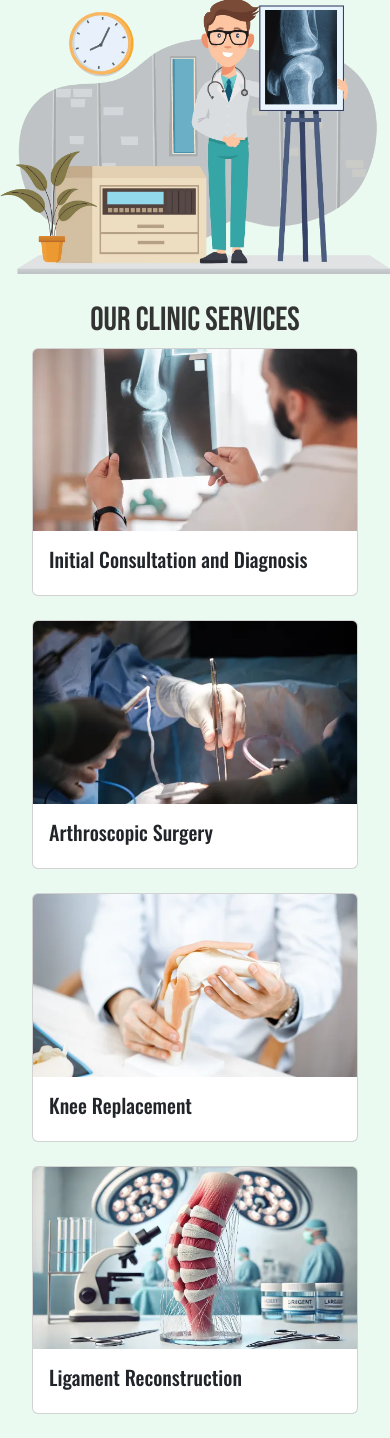
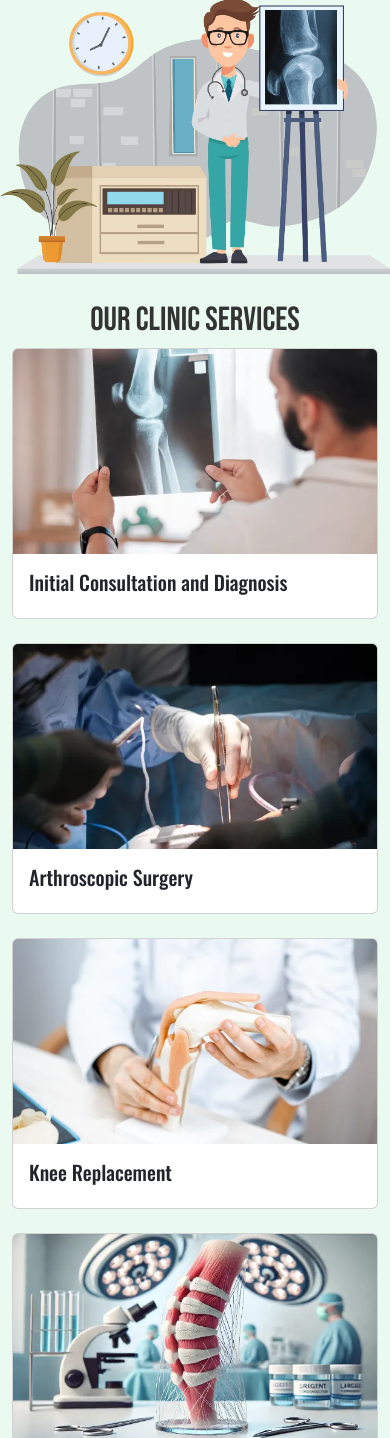
Before and after one commit to pagaslav/theknee-surgery, a Flask app: page / in a window 390 px wide. Shown: the part 723-2161 px from the top of the page. Run offline with Flask 3, Linux system fonts and the light colour scheme; some libraries are stand-ins or nearby versions.

Commit message:
style(index page): adjust card margins for different screen sizes
Change margins around cards to ensure appropriate spacing on large screens and remove margins on
devices with a screen width less than 600px

```diff
--- a/static/css/style.css
+++ b/static/css/style.css
@@ -26,6 +26,15 @@ body {
 
 main {
   flex: 1 0 auto;
+}
+
+/* Back to Top Button Style */
+.back-to-top {
+  position: fixed;
+  bottom: 20px;
+  right: 20px;
+  display: none;
+  z-index: 100;
 }
 
 .custom-icon-nav,
@@ -367,6 +376,11 @@ footer {
     display: none;
   }
 
+  .cards {
+    margin-left: 0 !important;
+    margin-right: 0 !important;
+  }
+
   /* #services-subtitle-1 {
     display: none;
   }
--- a/templates/index.html
+++ b/templates/index.html
@@ -58,7 +58,7 @@ endblock %} {% block content %}
       <p class="services-subtitle">Here are the essential treatments we provide.</p> -->
 
   <!-- Bootstrap Grid cards -->
-  <div class="row row-cols-1 row-cols-md-2 g-4 cards">
+  <div class="row row-cols-1 row-cols-md-2 g-4 cards me-3 ms-3">
     <div class="col">
       <div class="card">
         <picture>
```
